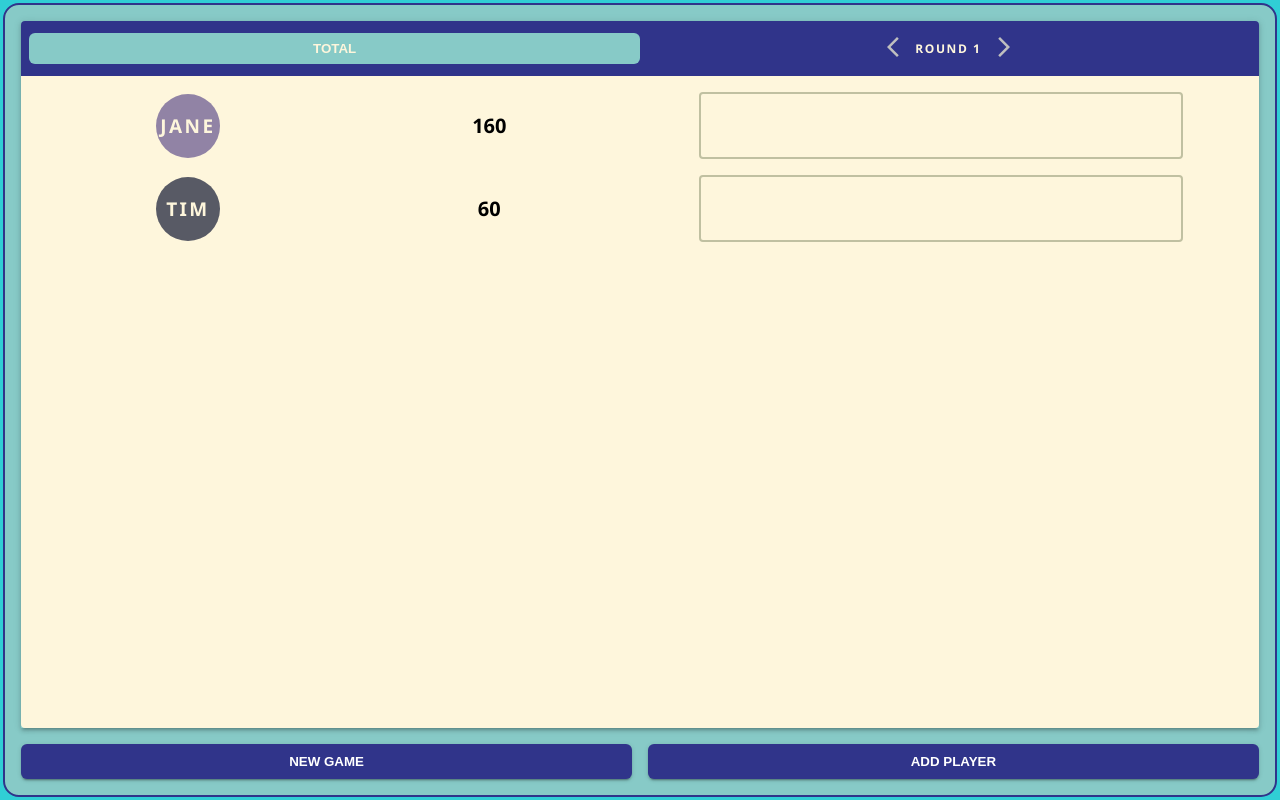
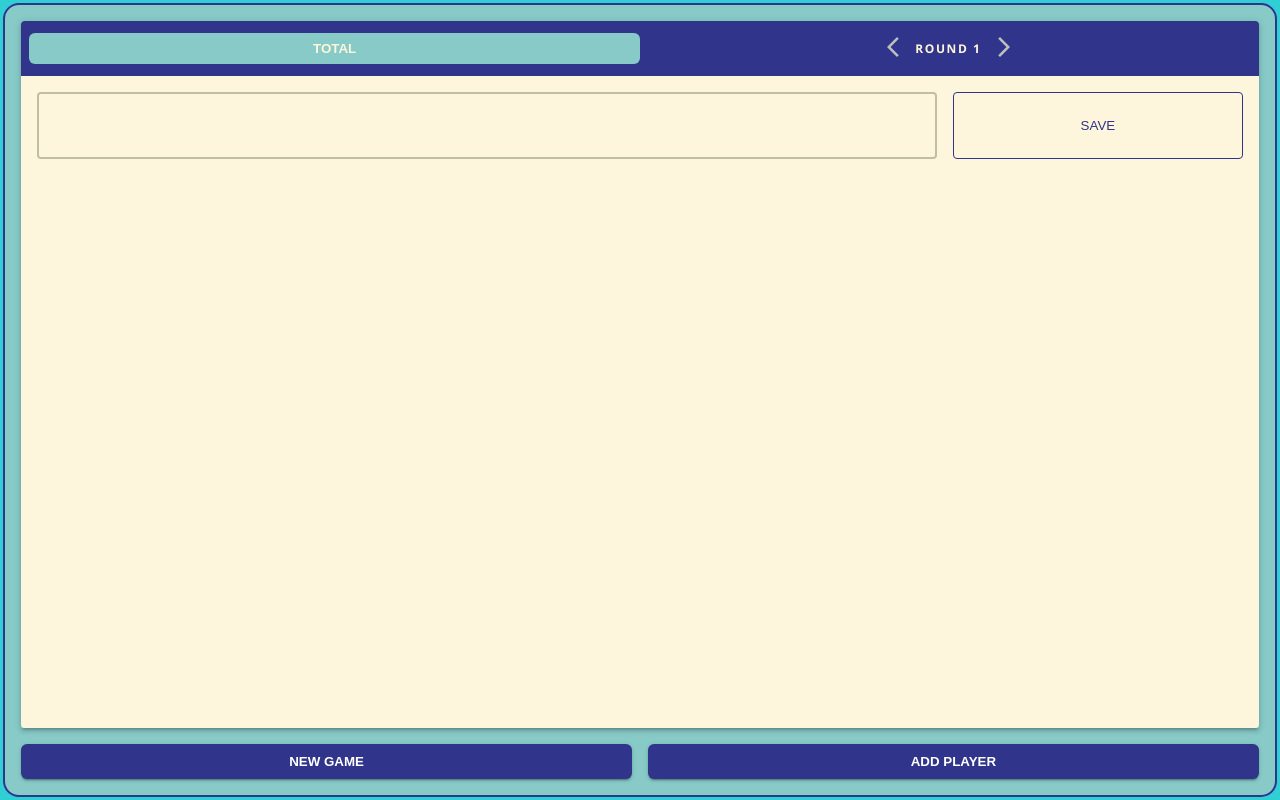
Before and after one commit to exp111/Flip7Score, an Angular app: page / in a window 1280 px wide. Both pictures are taken after a click on the button "ADD PLAYER". Built offline with nearby package versions, Linux system fonts and the light colour scheme.

Commit message:
add player

```diff
--- a/src/app/app.html
+++ b/src/app/app.html
@@ -25,6 +25,12 @@
     <div class="players">
       @for (player of players; track player) {
         <div class="player-row">
+          @if (player.editing) {
+            <div class="name-edit">
+              <input type="text" [(ngModel)]="player.name">
+              <button class="btn" (click)="savePlayer(player)">Save</button>
+            </div>
+          } @else {
             <div class="avatar" [style.background]="player.color">{{ player.name }}</div>
             <div class="score">
               {{ showMissingScore ? winningScore - player.score : player.score }}
@@ -35,6 +41,7 @@
                    inputmode="numeric"
                    [(ngModel)]="player.roundScores[selectedRound]"
                    (ngModelChange)="updateScore(player)"/>
+          }
         </div>
       }
     </div>
@@ -42,6 +49,6 @@
 
   <footer class="bottom-controls">
     <button class="btn primary">New Game</button>
-    <button class="btn primary">Add Player</button>
+    <button class="btn primary" (click)="addPlayer()">Add Player</button>
   </footer>
 </div>
--- a/src/app/app.scss
+++ b/src/app/app.scss
@@ -101,6 +101,7 @@ $accent: #F9DD69;
 }
 
 .players {
+  //TODO: fix overflow scroll
   background: $panel;
   // take up all space
   flex-grow: 1;
@@ -112,13 +113,40 @@ $accent: #F9DD69;
   padding: 16px;
 
   .player-row {
-    display: grid;
-    grid-template-columns: 1fr 1fr 2fr;
-    place-items: center;
+    display: flex;
+    align-items: center;
+  }
+
+  .name-edit {
+    display: flex;
+    gap: 16px;
+    width: 100%;
+
+    input {
+      width: 75%;
+      background: none;
+      padding: 16.5px 14px;
+      border: 2px solid #C0C0A1;
+      border-radius: 4px;
+      // text
+      font-size: 22px;
+      font-weight: bold;
+      text-align: center;
+      font-family: inherit;
+      text-transform: uppercase;
+    }
+    .btn {
+      width: 25%;
+      text-transform: uppercase;
+      color: $primary;
+      background: none;
+      border: 1px solid $primary;
+      border-radius: 4px;
+    }
   }
 
   .avatar {
-    width: 4rem;
+    width: 25%;
     height: 4rem;
     // round
     border-radius: 50%;
@@ -134,12 +162,14 @@ $accent: #F9DD69;
   }
 
   .score {
+    width: 25%;
     font-size: 20px;
     font-weight: bold;
+    text-align: center;
   }
 
   .input {
-    width: 75%;
+    width: 50%;
     background: none;
     padding: 16.5px 14px;
     border: 2px solid #C0C0A1;
--- a/src/app/app.ts
+++ b/src/app/app.ts
@@ -3,6 +3,7 @@ import {FormsModule} from '@angular/forms';
 import {DigitOnlyDirective} from './digit-only';
 
 interface Player {
+  editing: boolean;
   name: string;
   score: number;
   color: string;
@@ -21,20 +22,7 @@ interface Player {
 export class App {
   winningScore = 200;
   selectedRound = 1;
-  players: Player[] = [
-    {
-      name: "Jane",
-      score: 160,
-      color: "#9183A5",
-      roundScores: [null]
-    },
-    {
-      name: "Tim",
-      score: 60,
-      color: "#585A65",
-      roundScores: [null]
-    }
-  ];
+  players: Player[] = [];
   // show total/missing score
   showMissingScore = false;
 
@@ -69,4 +57,38 @@ export class App {
   updateScore(player: Player) {
     player.score = player.roundScores.reduce((a,b) => (a ?? 0) + (b ?? 0))!;
   }
+
+  generateColor() {
+    const r = Math.floor((Math.random() * 127) + 127);
+    const g = Math.floor((Math.random() * 127) + 127);
+    const b = Math.floor((Math.random() * 127) + 127);
+
+    return "#" +
+      r.toString(16).padStart(2, "0") +
+      g.toString(16).padStart(2, "0") +
+      b.toString(16).padStart(2, "0");
+  }
+
+  addPlayer() {
+    this.players.push({
+      editing: true,
+      name: '',
+      score: 0,
+      color: this.generateColor(),
+      roundScores: new Array(this.selectedRound).fill(null)
+    });
+  }
+
+  savePlayer(player: Player) {
+    // if name empty, remove player
+    if (!player.name) {
+     let index = this.players.indexOf(player);
+     if (index >= 0) {
+       // delete player
+       this.players.splice(index, 1);
+     }
+    } else {
+      player.editing = false;
+    }
+  }
 }
```
Lines whose indentation alone changed are shown as unchanged.
